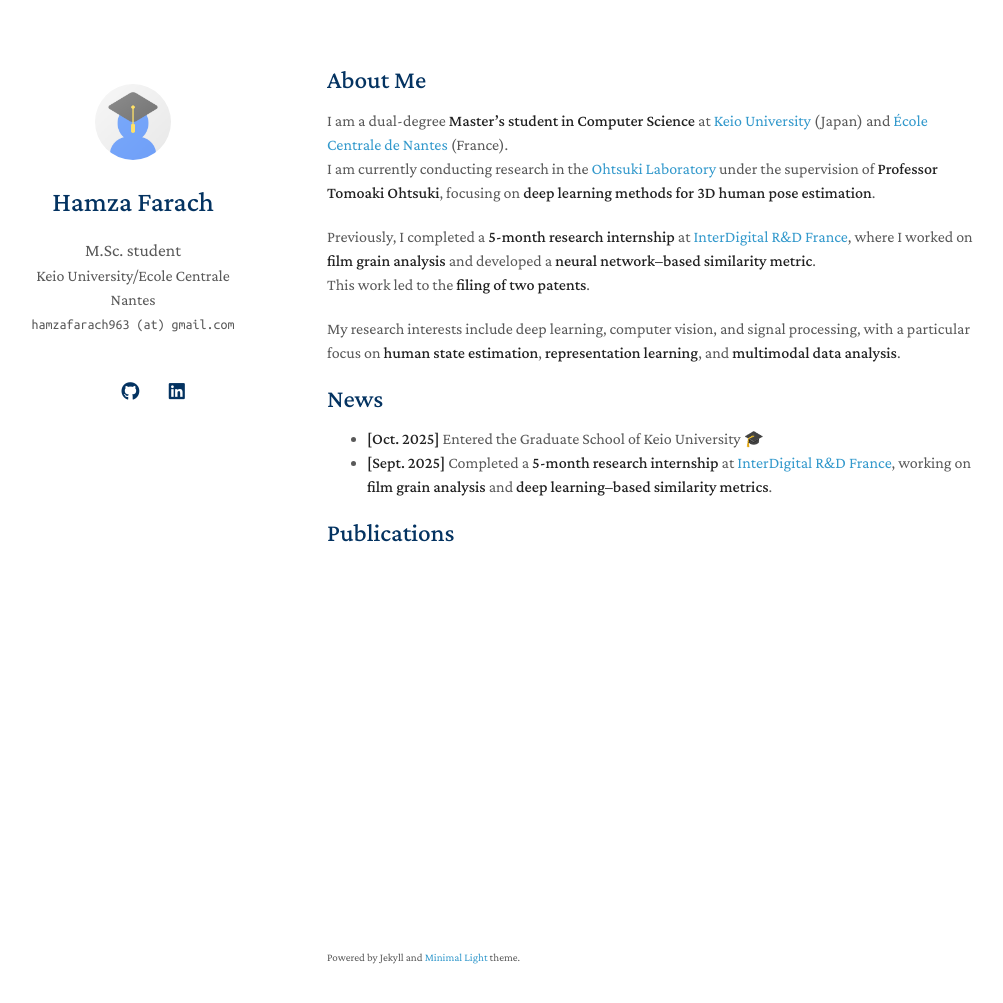
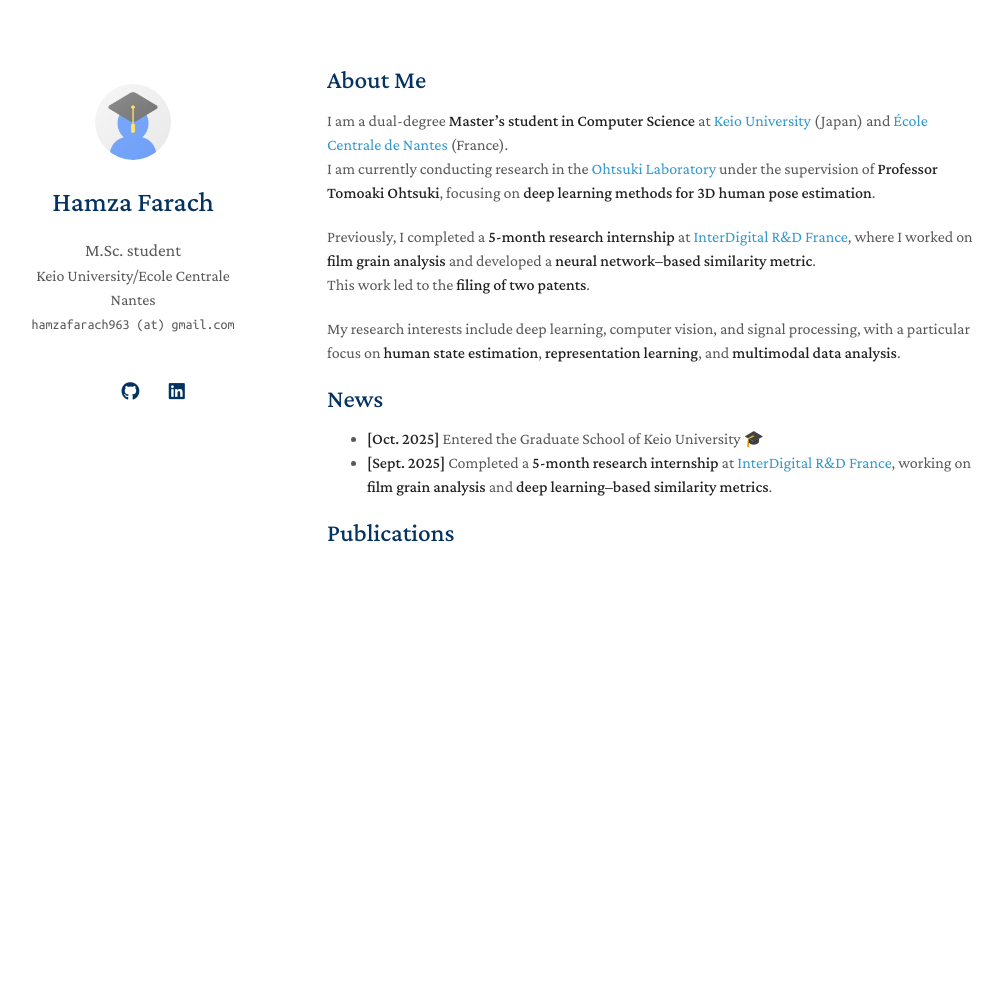
Before and after one commit to hamza963213/hamza-farach.github.io, a Jekyll site: the page built from index.md, in a window 1280 px wide and 1038 px high. Shown: the top 1003 px of the window, without its empty margins (143-1146 px from the left). Built offline with Jekyll 4.4.1, drawn with Linux system fonts in a browser that asks for light colours; a style sheet for code colours, icons or effects is not loaded; our own code applies the rules of GitHub Pages for plain Markdown files.

Commit message:
Update _config.yml

```diff
--- a/_config.yml
+++ b/_config.yml
@@ -20,12 +20,12 @@ linkedin: https://www.linkedin.com/in/hamza-farach-8b443a2b1/
 # Images (e.g., your profile picture and your website's favicon)
 # "favicon" and "favicon_dark" are used for the light and dark modes, respectively.
 avatar: ./assets/img/avatar.png
-favicon: ./assets/img/favicon.png
-favicon_dark: ./assets/img/favicon-dark.png
+favicon: ./assets/img/nn_logo.png
+favicon_dark: ./assets/img/nn_logo.png
 
 # Footnote
 # You may use the option to disable the footnote, "Powered by Jekyll and Minimal Light theme."
-enable_footnote: true
+enable_footnote: false
 
 # Auto Dark Mode
 # You may use the option to disable the automatic dark theme
```
